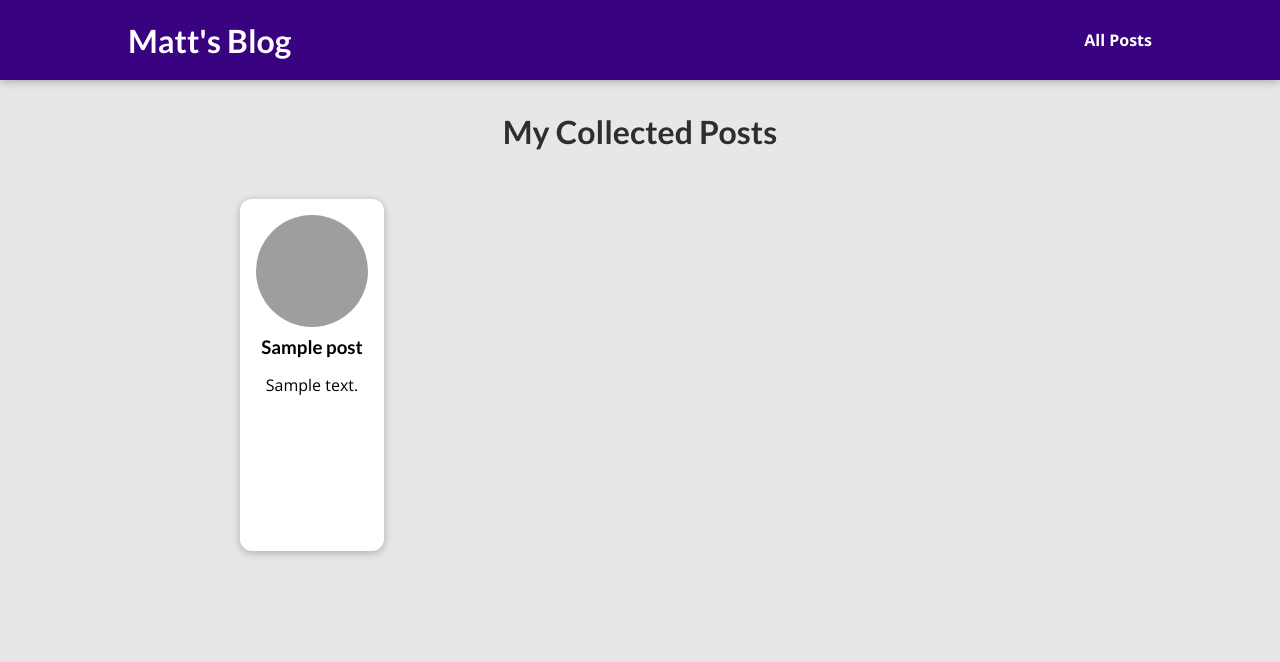
After one commit to SirkisMatt/django-blog, a Django app: template blog/templates/blog/all-posts.html in a window 1280 px wide. The commit adds this page. Shown: the top 662 px of the page. Run offline with Django 3.2, Linux system fonts and the light colour scheme; the template is opened without the code that fills it: most values are stand-ins (such as "Sample title", 1, 10 or a date in 2020); grey boxes are pictures that could not be loaded.

Commit message:
static blog

```diff
--- /dev/null
+++ b/blog/static/blog/all-posts.css
@@ -0,0 +1,43 @@
+body {
+    background-color: #e7e7e7;
+  }
+
+  #main-navigation {
+    background-color: #390281;
+    box-shadow: 0 2px 8px rgba(0, 0, 0, 0.25);
+  }
+
+  #all-posts {
+    margin: 7rem auto;
+    width: 90%;
+    max-width: 60rem;
+  }
+
+  #all-posts h2 {
+    text-align: center;
+    font-size: 2rem;
+    color: #2e2e2e;
+    margin: 3rem 0;
+  }
+
+  ul {
+    list-style: none;
+    margin: 0;
+    padding: 0;
+    display: grid;
+    grid-template-columns: repeat(auto-fill, minmax(17rem, 1fr));
+    gap: 1.5rem;
+  }
+
+  .post img {
+    width: 7rem;
+    height: 7rem;
+  }
+
+  .post a {
+    height: 22rem;
+    transform-origin: center;
+    box-shadow: 0 2px 8px rgba(0, 0, 0, 0.25);
+    border-radius: 12px;
+    background-color: white;
+  }
--- /dev/null
+++ b/blog/static/blog/post.css
@@ -0,0 +1,43 @@
+.post {
+    display: flex;
+    flex-direction: column;
+    align-items: center;
+    text-align: center;
+  }
+
+  .post a {
+    text-decoration: none;
+    color: black;
+    transition: all 0.2s ease;
+    padding: 1rem;
+  }
+
+  .post a:hover,
+  .post a:active {
+    transform: scale(1.1);
+    background-color: #390281;
+    color: white;
+  }
+
+  .post img {
+    width: 5rem;
+    height: 5rem;
+    object-fit: cover;
+    border-radius: 50%;
+  }
+
+  .post h3 {
+    margin: 0.25rem 0;
+  }
+
+  .post time {
+    color: #666666;
+    margin: 0.25rem;
+    font-style: italic;
+    font-size: 0.85rem;
+  }
+
+  .post:hover time,
+  .post:active time {
+    color: white;
+  }
--- /dev/null
+++ b/blog/templates/blog/all-posts.html
@@ -0,0 +1,23 @@
+{% extends "base.html" %}
+{% load static %}
+
+{% block title %}
+ All My Posts
+{% endblock %}
+
+{% block css_files %}
+    <link rel="stylesheet" href="{% static "blog/post.css"%}">
+    <link rel="stylesheet" href="{% static "blog/all-posts.css"%}">
+{% endblock %}
+
+{% block body%}
+    <section id="all-posts">
+        <h2>My Collected Posts</h2>
+
+        <ul>
+            {% for post in all_posts %}
+            {% include "blog/includes/post.html" %}
+            {% endfor %}
+        </ul>
+    </section>
+{% endblock %}
--- /dev/null
+++ b/blog/templates/blog/includes/post.html
@@ -0,0 +1,13 @@
+{% load static %}
+
+<li>
+    <article class="post">
+        <a href="{% url "post-details-page" post.slug %}">
+            <img src="{% static "blog/images/"|add:post.image %}" alt="{{ post.title }}" />
+            <div class="post__content">
+            <h3>{{ post.title }}</h3>
+            <p>{{ post.excerpt }}</p>
+            </div>
+        </a>
+    </article>
+</li>
--- a/my_site/settings.py
+++ b/my_site/settings.py
@@ -122,6 +122,10 @@ USE_TZ = True
 
 STATIC_URL = '/static/'
 
+STATICFILES_DIRS = [
+    BASE_DIR / "static"
+]
+
 # Default primary key field type
 # https://docs.djangoproject.com/en/3.2/ref/settings/#default-auto-field
 
--- /dev/null
+++ b/static/app.css
@@ -0,0 +1,48 @@
+@import url('https://fonts.googleapis.com/css2?family=Lato:wght@400;700&family=Open+Sans:wght@400;700&display=swap');
+
+* {
+  box-sizing: border-box;
+}
+
+html {
+  font-family: 'Open Sans', 'Lato', sans-serif;
+}
+
+body {
+  margin: 0;
+}
+
+h1,
+h2,
+h3 {
+  font-family: 'Lato', sans-serif;
+  font-weight: bold;
+}
+
+#main-navigation {
+  width: 100%;
+  height: 5rem;
+  display: flex;
+  justify-content: space-between;
+  align-items: center;
+  padding: 0 10%;
+  position: absolute;
+  top: 0;
+  left: 0;
+}
+
+#main-navigation a {
+  text-decoration: none;
+  color: white;
+  font-weight: bold;
+}
+
+#main-navigation a:hover,
+#main-navigation a:active {
+  color: #cf79f1;
+}
+
+#main-navigation h1 a:hover,
+#main-navigation h1 a:active {
+  color: white;
+}
--- a/templates/base.html
+++ b/templates/base.html
@@ -1,3 +1,5 @@
+{% load static %}
+
 <!DOCTYPE html>
 <html lang="en">
   <head>
@@ -5,9 +7,16 @@
     <meta http-equiv="X-UA-Compatible" content="IE=edge" />
     <meta name="viewport" content="width=device-width, initial-scale=1.0" />
     <title>{% block title %}{% endblock %}</title>
+    <link rel="stylesheet" href="{% static "app.css" %}">
     {% block css_files %}{% endblock %}
   </head>
   <body>
+  <header id="main-navigation">
+    <h1><a href="{% url "starting-page" %}">Matt's Blog</a></h1>
+    <nav>
+      <a href="{% url "posts-page" %}">All Posts</a>
+    </nav>
+  </header>
     {% block body %}
     {% endblock %}
   </body>
```
Also changed, not shown: blog/static/blog/index.css (added, +75 -0 lines), blog/static/blog/post-details.css (added, +62 -0 lines), blog/templates/blog/index.html (+40 -3 lines), blog/templates/blog/post-details.html (added, +26 -0 lines), blog/views.py (+76 -4 lines), templates/404.html (added, +14 -0 lines), blog/static/blog/images/code.png (added), blog/static/blog/images/matt.jpg (added), blog/static/blog/images/mountains.jpg (added), blog/static/blog/images/woods.jpg (added).
